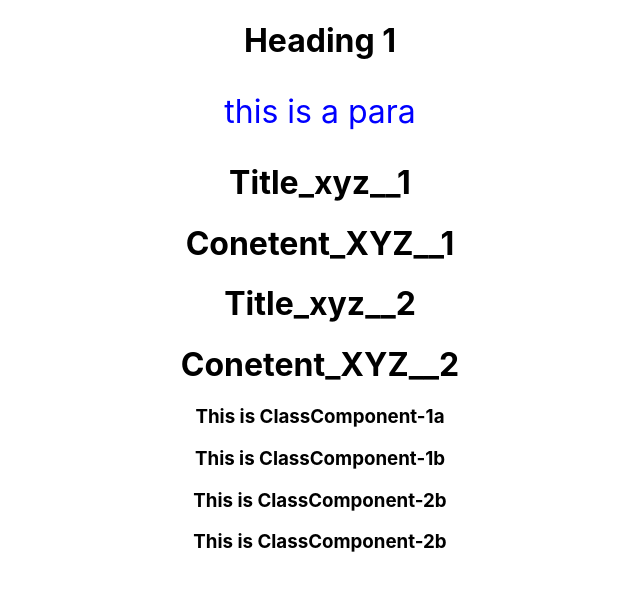
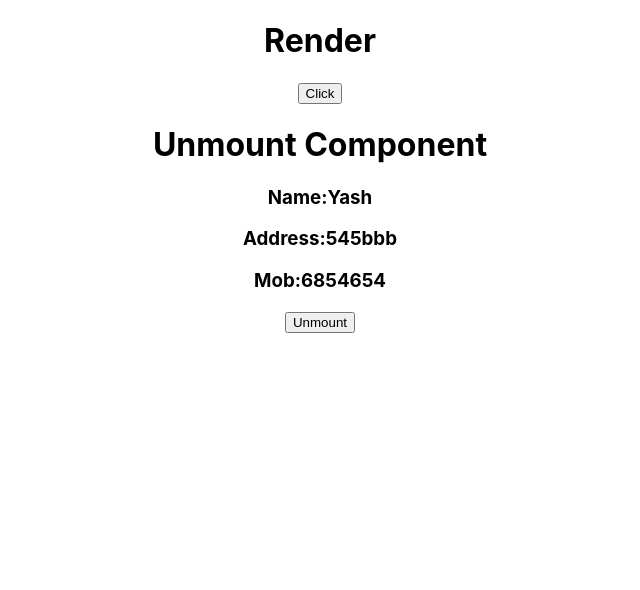
Before and after one commit to 0124hitesh/my-app, a React (Create React App) app: page / in a window 1280 px wide. Shown: the top 590 px of the page, without its empty margins (320-960 px from the left). Built offline with nearby package versions, Linux system fonts and the light colour scheme.

Commit message:
LifeCycle

```diff
--- a/src/App.js
+++ b/src/App.js
@@ -6,15 +6,20 @@ import React from 'react';
 import FunctionalComponent from './Components/FunctionalComponent';
 import {Class_Component,Class_Component2} from './Components/ClassComponent';
 
+import LifeCycle from './LifeCycle/LifeCycle';
+import Test from './LifeCycle/Test_Unmount'
+
 function App() {
   return (
     <>
-    <h1>Heading 1</h1>
+    {/* <h1>Heading 1</h1>
     <p>this is a para</p>
     <FunctionalComponent title="Title_xyz__1" content="Conetent_XYZ__1"/>
     <FunctionalComponent title="Title_xyz__2" content="Conetent_XYZ__2"/>
     <Class_Component/>
-    <Class_Component2/>
+    <Class_Component2/> */}
+    <LifeCycle/>
+    <Test/>
     </>
   );
 }
--- /dev/null
+++ b/src/LifeCycle/Child.js
@@ -0,0 +1,18 @@
+import React,{Component} from 'react';
+
+export default class Child extends Component{
+
+    constructor(props){
+        super(props);
+    }
+
+
+    componentWillReceiveProps(props){
+    console.log('componentWillReceiveProps')
+}
+    render(){
+    return (
+        <h1>{this.props.dataa}</h1>
+    )
+}
+}
--- /dev/null
+++ b/src/LifeCycle/LifeCycle.js
@@ -0,0 +1,27 @@
+import React,{Component} from 'react';
+import Child from './Child';
+export default class LifeCycle extends Component{
+    constructor(){
+        super();
+        this.state={
+            dataa:""
+        }
+        console.log("Constructor Called");
+    }
+    componentDidMount(){
+        console.log("componentDidMount");
+    }
+    componentDidUpdate(){
+        console.log('componentDidUpdate');
+    }
+    render(){
+        console.log("render called");
+        return(
+            <>
+            <h1>Render</h1>
+            <button onClick={()=>{this.setState({dataa:"dataaa"})}}>Click</button>
+            <Child dataa={this.state.dataa}/>
+            </>
+        )
+    }
+}
--- /dev/null
+++ b/src/LifeCycle/Test_Unmount.js
@@ -0,0 +1,18 @@
+import React,{Component} from 'react';
+import Users from './Unmount_users';
+
+export default class Test extends Component{
+    constructor(){
+        super();
+        this.state={toggle:true}
+    }
+    render(){
+        return(
+            <>
+            <h1>Unmount Component</h1>
+            {this.state.toggle ? <Users/>:null}
+            <button onClick={()=>{this.setState({toggle : !this.state.toggle})}} >Unmount</button>
+            </>
+        );
+    }
+}
--- /dev/null
+++ b/src/LifeCycle/Unmount_users.js
@@ -0,0 +1,17 @@
+import React,{Component} from 'react';
+
+export default class Users extends Component{
+    componentWillUnmount(){
+        console.log('componentWillUnmount    user_deleted');
+    }
+
+    render(){
+        return(
+            <React.Fragment>
+            <h3>Name:Yash</h3>
+            <h3>Address:545bbb</h3>
+            <h3>Mob:6854654</h3>
+            </React.Fragment>
+        );
+    }
+}
```
